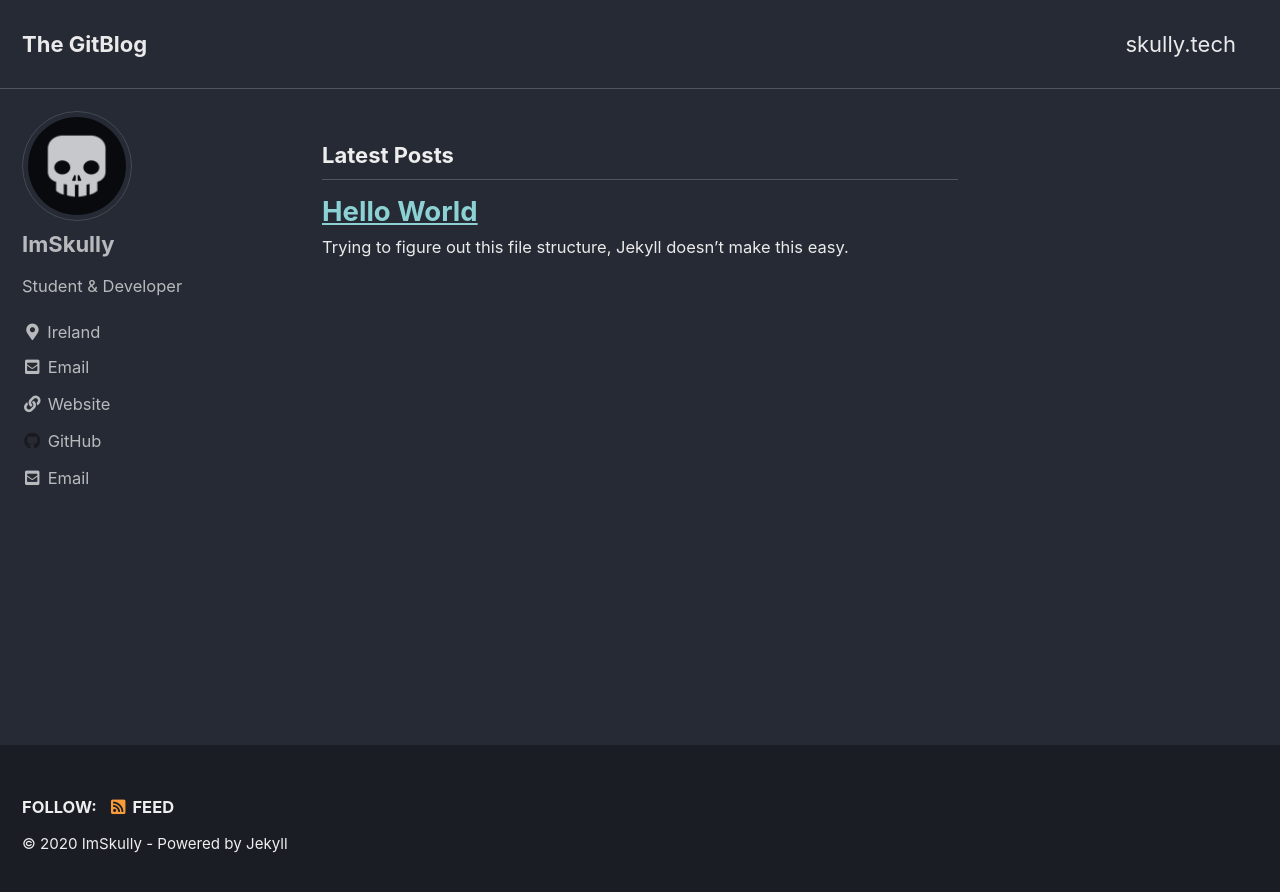
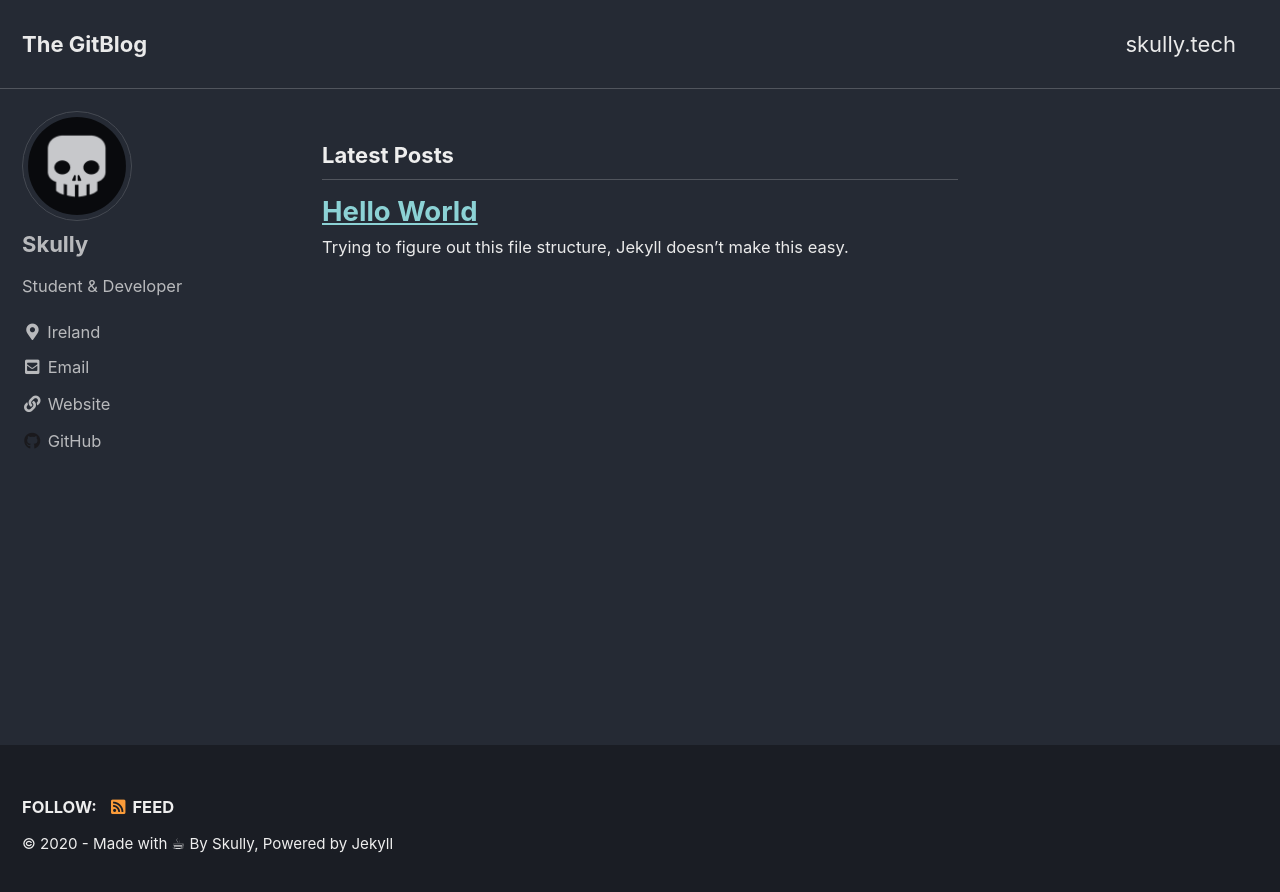
Before and after one commit to ImSkully/ImSkully, a Jekyll site: the page built from docs/index.html, in a window 1280 px wide. Shown: the top 892 px of the page. Built offline with Jekyll 4.4.1, drawn with Linux system fonts in a browser that asks for light colours; cached includes are drawn as plain includes; the list of posts is cut into pages by our own code.

Commit message:
footer update

```diff
--- a/docs/_config.yml
+++ b/docs/_config.yml
@@ -19,7 +19,7 @@ locale                   : "en-US"
 title                    : "The GitBlog"
 title_separator          : "-"
 subtitle                 : # site tagline that appears below site title in masthead
-name                     : "ImSkully"
+name                     : "Skully"
 description              : "Hello World."
 url                      : "https://imskully.github.io" # the base hostname & protocol for your site e.g. "https://mmistakes.github.io"
 baseurl                  : "/ImSkully" # the subpath of your site, e.g. "/blog"
@@ -93,11 +93,11 @@ analytics:
 
 # Site Author
 author:
-  name             : "ImSkully"
+  name             : "Skully"
   avatar           : "assets/images/Skully.png"
   bio              : "Student & Developer"
   location         : "Ireland"
-  email            : "skully@ultranetwork.net"
+  email            : # "skully@ultranetwork.net"
   links:
     - label: "Email"
       icon: "fas fa-fw fa-envelope-square"
--- a/docs/_includes/footer.html
+++ b/docs/_includes/footer.html
@@ -16,4 +16,4 @@
   </ul>
 </div>
 
-<div class="page__footer-copyright">&copy; {{ site.time | date: '%Y' }} {{ site.name | default: site.title }} - {{ site.data.ui-text[site.locale].powered_by | default: "Powered by" }} <a href="https://jekyllrb.com" rel="nofollow">Jekyll</a></div>
+<div class="page__footer-copyright">&copy; {{ site.time | date: '%Y' }} - Made with ☕ By <a href="https://github.com/ImSkully" target="_blank" title="Skully's GitHub">Skully</a>, {{ site.data.ui-text[site.locale].powered_by | default: "Powered by" }} <a href="https://jekyllrb.com" rel="nofollow">Jekyll</a></div>
```
